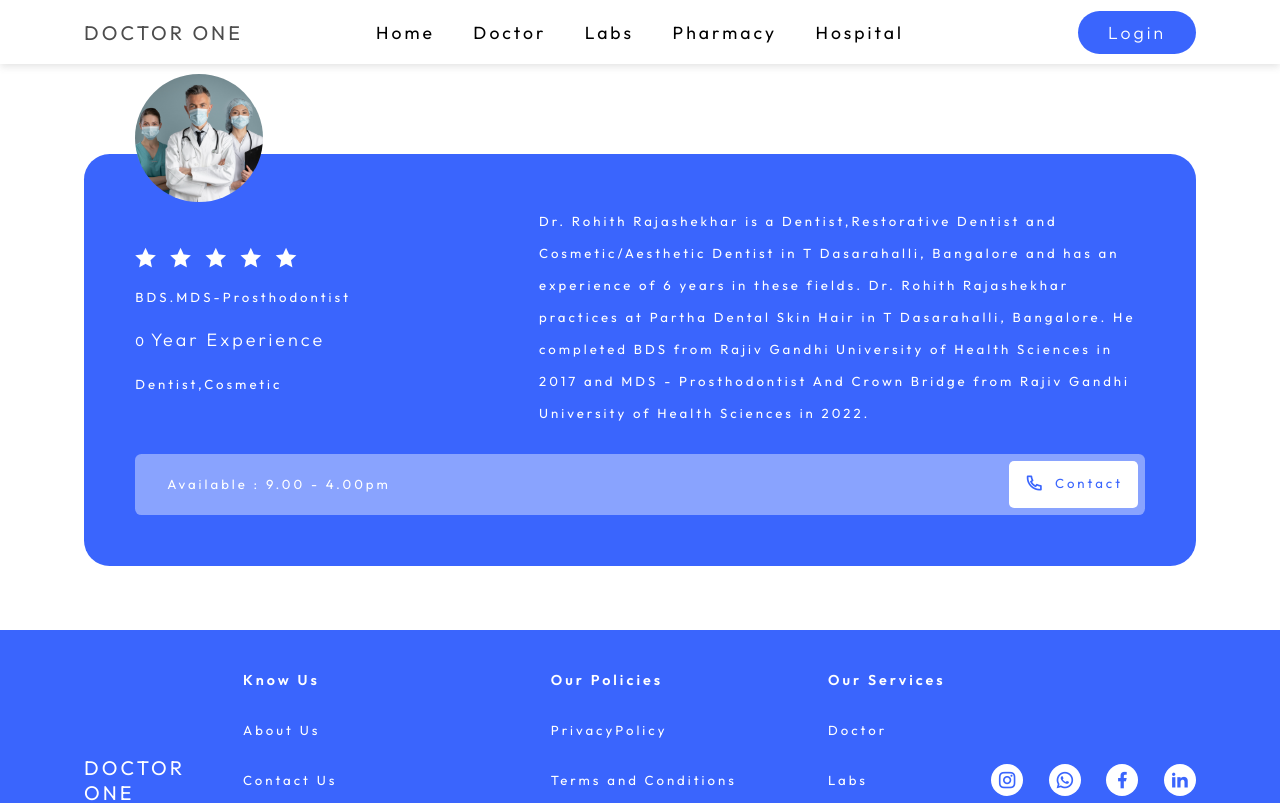
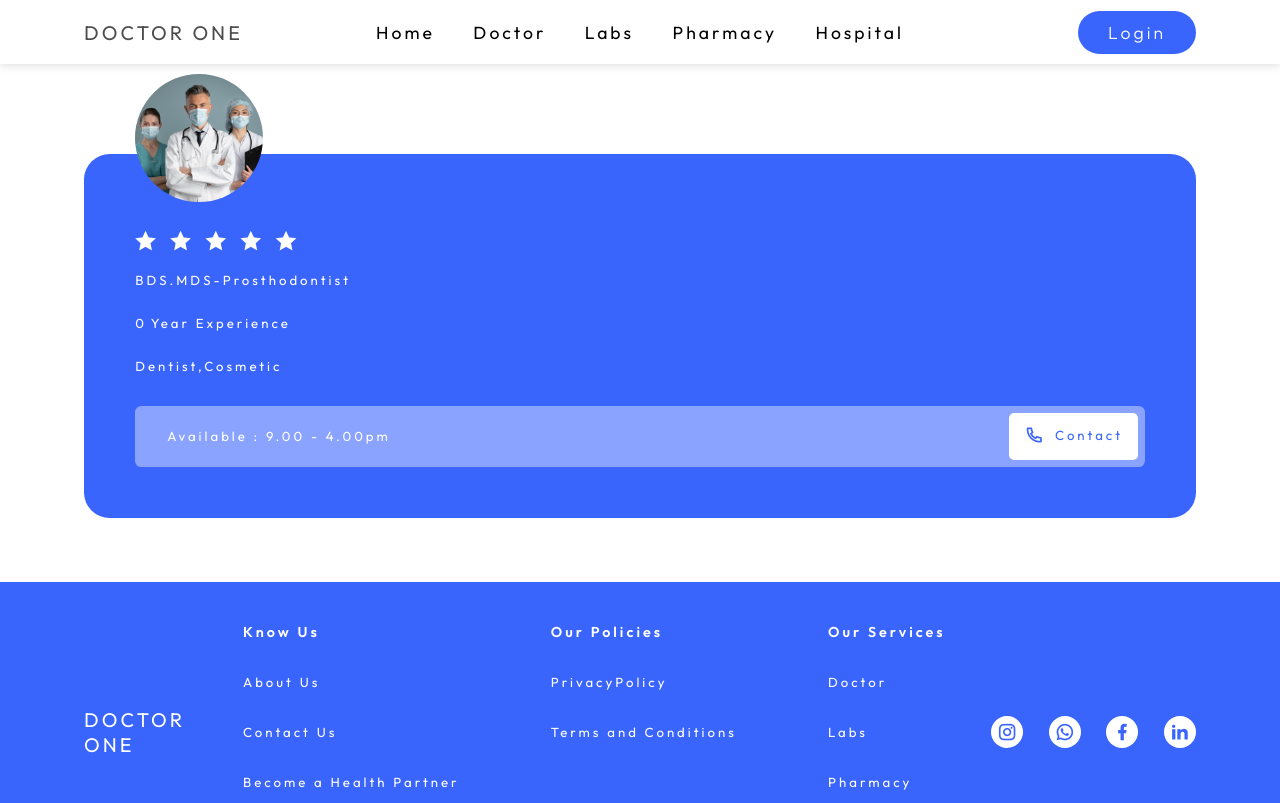
Before and after one commit to aswanthup/dr_one, a React (Create React App) app: page /doctorprofile in a window 1280 px wide. Shown: the top 803 px of the page. Built offline with nearby package versions, Linux system fonts and the light colour scheme.

Commit message:
fix: doc profile view

```diff
--- a/src/pages/doctor/Doctor_profile.jsx
+++ b/src/pages/doctor/Doctor_profile.jsx
@@ -15,7 +15,7 @@ export default function Doctor_profile() {
     <div className="doctor-profile-section">
 
       <div className="doctor-profile-photo">
-        <img src="images/doc.jpg" alt="" />
+        <img src= {doctor?.image || `images/doc.jpg`} alt="" />
       </div>
 
 
@@ -33,12 +33,12 @@ export default function Doctor_profile() {
 
      </div>
 
-     <h4>BDS.MDS-Prosthodontist</h4>
+     <h4> {doctor?.education_qualification || `BDS.MDS-Prosthodontist` } </h4>
      <h4>  {new Date().getFullYear() - (doctor?.experience || new Date().getFullYear())}
-            <span style={{ fontWeight: 300, fontSize: 18, paddingLeft: 4 }}>
+            <span style={{paddingLeft: 4 }}>
               Year Experience
             </span></h4>
-     <h4>Dentist,Cosmetic</h4>
+     <h4> {doctor?.specialization || `Dentist,Cosmetic` }</h4>
 
 
 
@@ -48,7 +48,7 @@ export default function Doctor_profile() {
 
 <div className="doctor-profile-right">
       <h4>
-      Dr. Rohith Rajashekhar is a Dentist,Restorative Dentist and Cosmetic/Aesthetic Dentist in T Dasarahalli, Bangalore and has an experience of 6 years in these fields. Dr. Rohith Rajashekhar practices at Partha Dental Skin Hair in T Dasarahalli, Bangalore. He completed BDS from Rajiv Gandhi University of Health Sciences in 2017 and MDS - Prosthodontist And Crown Bridge from Rajiv Gandhi University of Health Sciences in 2022.
+        {doctor?.about}
       </h4>
 
 
--- a/src/pages/doctor/doctor-profile.css
+++ b/src/pages/doctor/doctor-profile.css
@@ -2,6 +2,7 @@
     background-color: var(--color-primary);
     color: var(--color-white);
     padding:4vw;
+    padding-top: 5vw;
     border-radius:2vw;
     width: 100%;
     margin-top:7vw;
```
